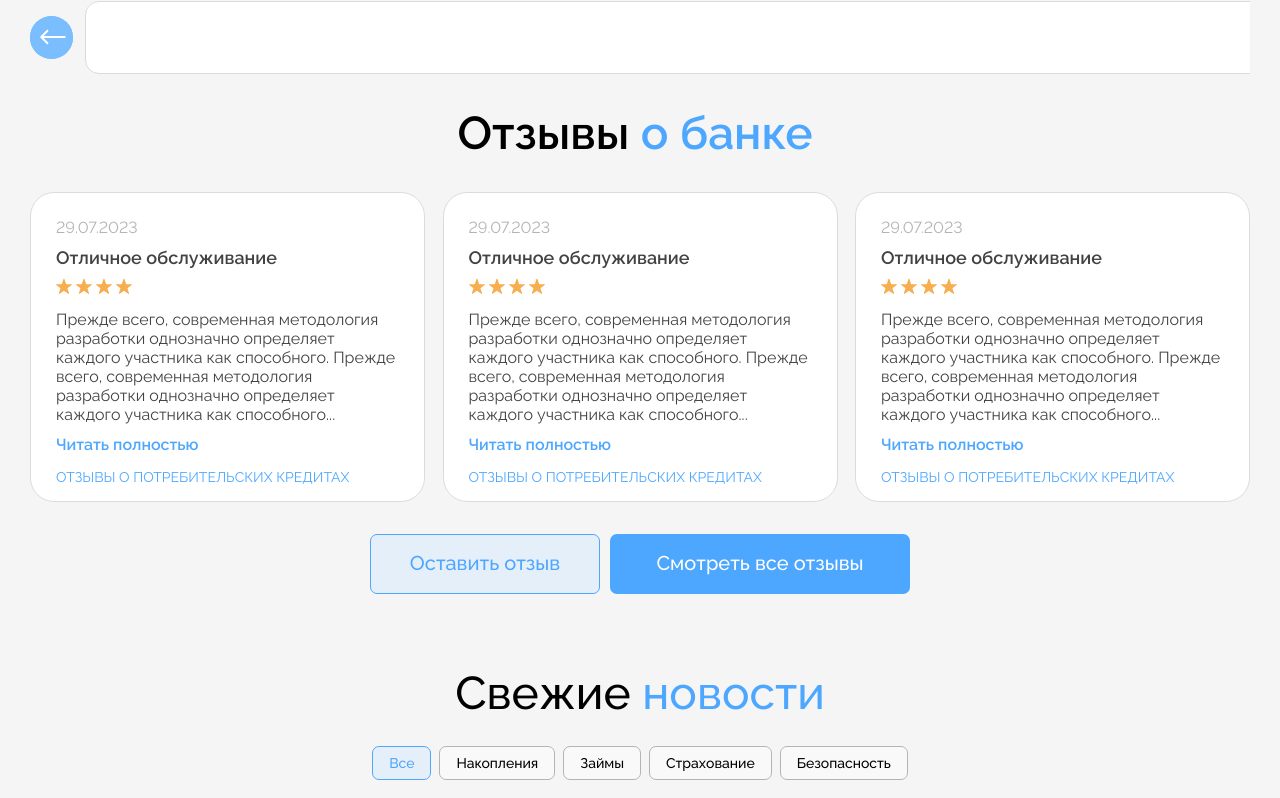
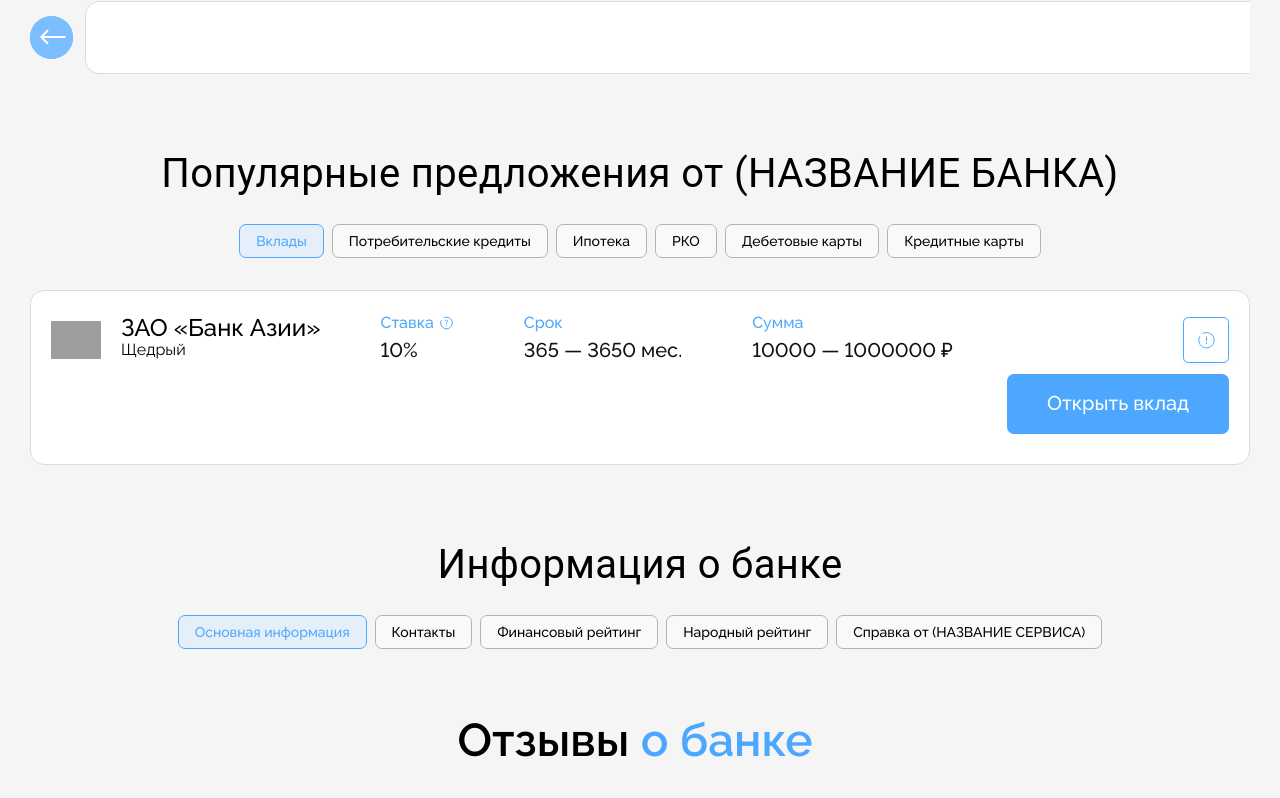
Before and after one commit to Kenan-Aliev/banki, a Next.js app: page /banks/1 in a window 1280 px wide. Shown: the part 530-1328 px from the top of the page. Built offline with nearby package versions, Linux system fonts and the light colour scheme; grey boxes are pictures that could not be loaded.

Commit message:
made 80% of bank page

```diff
--- a/src/components/credits/CreditBankItem/index.tsx
+++ b/src/components/credits/CreditBankItem/index.tsx
@@ -59,12 +59,12 @@ const CreditBankItem = (props: CreditBankItemProps) => {
         </button>
       </div>
       <div className={s.down}>
-        {!child && (
+        {/* {!child && (
           <div className={s.count} onClick={(e) => openChildren(e)}>
             {arrChildren.length - 2 > 0 && `Ещё ${arrChildren.length - 1} предложений`}
             <Image src={arr_d} alt={'иконка стрелочки вниз'} />
           </div>
-        )}
+        )} */}
         <div className={s.blue_charc}>
           {['Партнер раздела'].map((el, index) => {
             if (el !== '') return <BlueBtn key={index} text={el} width={147} height={36} fSize={14} />;
--- a/src/screens/BankPage/BankPage.tsx
+++ b/src/screens/BankPage/BankPage.tsx
@@ -5,12 +5,16 @@ import BankProducts from './components/BankProducts/BankProducts'
 import Feedback from '@/components/FeedBacks/Feedback/Feedback'
 import LatestNews from '@/components/LatestNews/LatestNews'
 import HaveQues from '@/components/HaveQues/HaveQues'
+import PopularOffers from './components/PopularOffers/PopularOffers'
+import BankInfo from './components/BankInfo/BankInfo'
 
 function BankPage() {
 	return (
 		<PageWrapper>
 			<BankIntro />
 			<BankProducts />
+			<PopularOffers />
+			<BankInfo />
 			<Feedback title={'Отзывы '} sub={'о банке'} />
 			<LatestNews />
 			<HaveQues />
--- /dev/null
+++ b/src/screens/BankPage/components/BankInfo/BankInfo.tsx
@@ -0,0 +1,48 @@
+'use client'
+
+import ChoiseItemsMap from '@/components/Choise/ChoiseItemsMap/ChoiseItemsMap';
+import { Box, Typography } from '@mui/material'
+import React, { useState } from 'react'
+
+
+const mockFilterItems = [
+	{ name: 'Основная информация', active: true },
+	{ name: 'Контакты', active: false },
+	{ name: 'Финансовый рейтинг', active: false },
+	{ name: 'Народный рейтинг', active: false },
+	{ name: 'Справка от (НАЗВАНИЕ СЕРВИСА)', active: false },
+];
+
+
+
+function BankInfo() {
+	const [currentChoise, setCurrentChoise] = useState('Основная информация');
+
+	return (
+		<Box mt='70px'>
+			<Typography component='h2' textAlign='center' fontSize='40px'>
+				Информация о банке
+			</Typography>
+			<Box
+				sx={{
+					display: 'flex',
+					flexWrap: 'wrap',
+					justifyContent: 'center',
+					alignItems: 'center',
+					gap: '8px',
+					marginBottom: '2rem',
+					mt: '20px'
+				}}
+			>
+				<ChoiseItemsMap
+					currentChoise={currentChoise}
+					setActive={setCurrentChoise}
+					choiseItems={mockFilterItems}
+				/>
+			</Box>
+
+		</Box >
+	)
+}
+
+export default BankInfo
--- /dev/null
+++ b/src/screens/BankPage/components/PopularOffers/PopularOffers.tsx
@@ -0,0 +1,123 @@
+'use client'
+
+import ChoiseItemsMap from '@/components/Choise/ChoiseItemsMap/ChoiseItemsMap'
+import DepositOfferItem from '@/components/Deposit/DepositOfferItem/DepositOfferItem';
+import CreditBankItem from '@/components/credits/CreditBankItem';
+import OffersItem from '@/screens/CreditMapPage/components/OffersItem/OffersItem';
+import { Box, Typography } from '@mui/material'
+import React, { useMemo, useState } from 'react'
+
+
+
+const mockFilterItems = [
+	{ name: 'Вклады', active: true },
+	{ name: 'Потребительские кредиты', active: false },
+	{ name: 'Ипотека', active: false },
+	{ name: 'РКО', active: false },
+	{ name: 'Дебетовые карты', active: false },
+	{ name: 'Кредитные карты', active: false },
+];
+
+const data = {
+	depositItem: {
+		"max_amount": 1000000,
+		"currency_id": 1,
+		"rate": 10,
+		"payments": "monthly",
+		"special_rate": 5,
+		"promotion_of_month": true,
+		"special_condition": "Если человек хороший",
+		"withdrawal": false,
+		"timeframe_min": 365,
+		"adding_money": false,
+		"bank_id": 11,
+		"timeframe_max": 3650,
+		"monthly_payments": false,
+		"id": 1,
+		"name": "Щедрый",
+		"capitalisation": false,
+		"min_amount": 10000,
+		"description": "<p>Вклад</p>",
+		"deposit_type": "Обычный",
+		"bank": {
+			"bank_logo": "https://api.vsebanki.kg/static/1.png",
+			"bank_name": "ЗАО «Банк Азии» "
+		},
+		"rating": 0
+	},
+	creditItem: {
+		"max_amount": 0,
+		"id": 0,
+		"timeframe_min": 0,
+		"name": "string",
+		"min_amount": 0,
+		"rate": 0,
+		"timeframe_max": 0,
+		"bank_name": "Bank",
+		"description": "string",
+		"rating": 0,
+		type: "type",
+		min_procent: 0,
+		max_procent: 0,
+	},
+	cardItem: {
+		id: 0,
+		name: "string",
+		rating: 0,
+		bank_name: 'Bank',
+		type: 'type',
+		currency: "1",
+		limit: 10,
+		grace_period: 1,
+		rate: 10,
+		service_1_year: 10,
+		follow_up_service: 10
+	}
+}
+
+
+function PopularOffers() {
+	const [currentChoise, setCurrentChoise] = useState('Вклады');
+
+	const items = useMemo(() => {
+		switch (currentChoise) {
+			case "Вклады":
+				return <DepositOfferItem activeCurrency={1} item={data.depositItem} />
+			case "Потребительские кредиты":
+			case "Ипотека":
+			case "РКО":
+				return <CreditBankItem item={data.creditItem} />
+			case "Дебетовые карты":
+			case "Кредитные карты":
+				return <OffersItem item={data.cardItem} />
+		}
+	}, [currentChoise])
+	return (
+		<Box mt='70px'>
+			<Typography component='h2' textAlign='center' fontSize='40px'>
+				Популярные предложения от (НАЗВАНИЕ БАНКА)
+			</Typography>
+			<Box
+				sx={{
+					display: 'flex',
+					flexWrap: 'wrap',
+					justifyContent: 'center',
+					alignItems: 'center',
+					gap: '8px',
+					marginBottom: '2rem',
+					mt: '20px'
+				}}
+			>
+				<ChoiseItemsMap
+					currentChoise={currentChoise}
+					setActive={setCurrentChoise}
+					choiseItems={mockFilterItems}
+				/>
+			</Box>
+
+			{items}
+		</Box >
+	)
+}
+
+export default PopularOffers
--- a/src/screens/CreditMapPage/components/OffersItem/OffersItem.tsx
+++ b/src/screens/CreditMapPage/components/OffersItem/OffersItem.tsx
@@ -22,7 +22,7 @@ const OffersItem = (props: OffersItemProps) => {
     <div className={styles.main_container}>
       <div>
         <Image src={cart} alt='Карта' />
-        {!child && arrChildren.length > 0 && (
+        {!child && arrChildren?.length > 0 && (
           <div className={styles.count_cart} onClick={(e) => openChildren(e)}>
             <p>Еще {arrChildren ? arrChildren.length : 0} карты</p>
             <Arrow />
--- a/src/screens/CreditsPage/components/OurPartners/OurPartners.tsx
+++ b/src/screens/CreditsPage/components/OurPartners/OurPartners.tsx
@@ -14,7 +14,7 @@ const OurPartners = ({ items }: Props) => {
   const slides = useMemo(() => {
     return items.map((el, index) => (
       {
-        link: '',
+        link: '/banks/' + el.id,
         node: <BankImgItemSlide img={el.image} key={el.id} />
       }
 
```
Also changed, not shown: src/screens/CreditsPage/components/HowWorks/HowWorks.module.scss (+14 -0 lines), src/screens/CreditsPage/components/HowWorks/HowWorks.tsx (+23 -0 lines).
